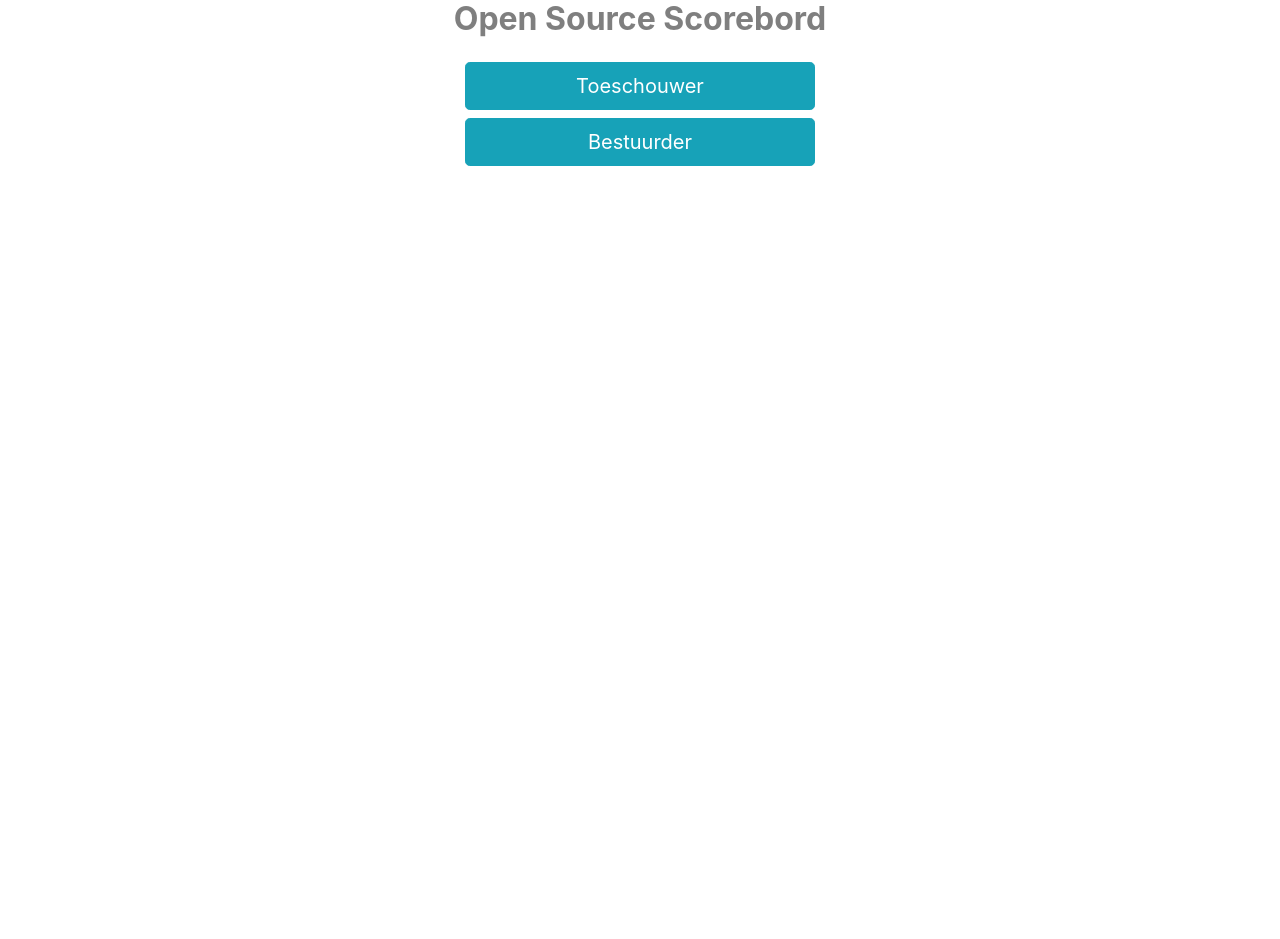
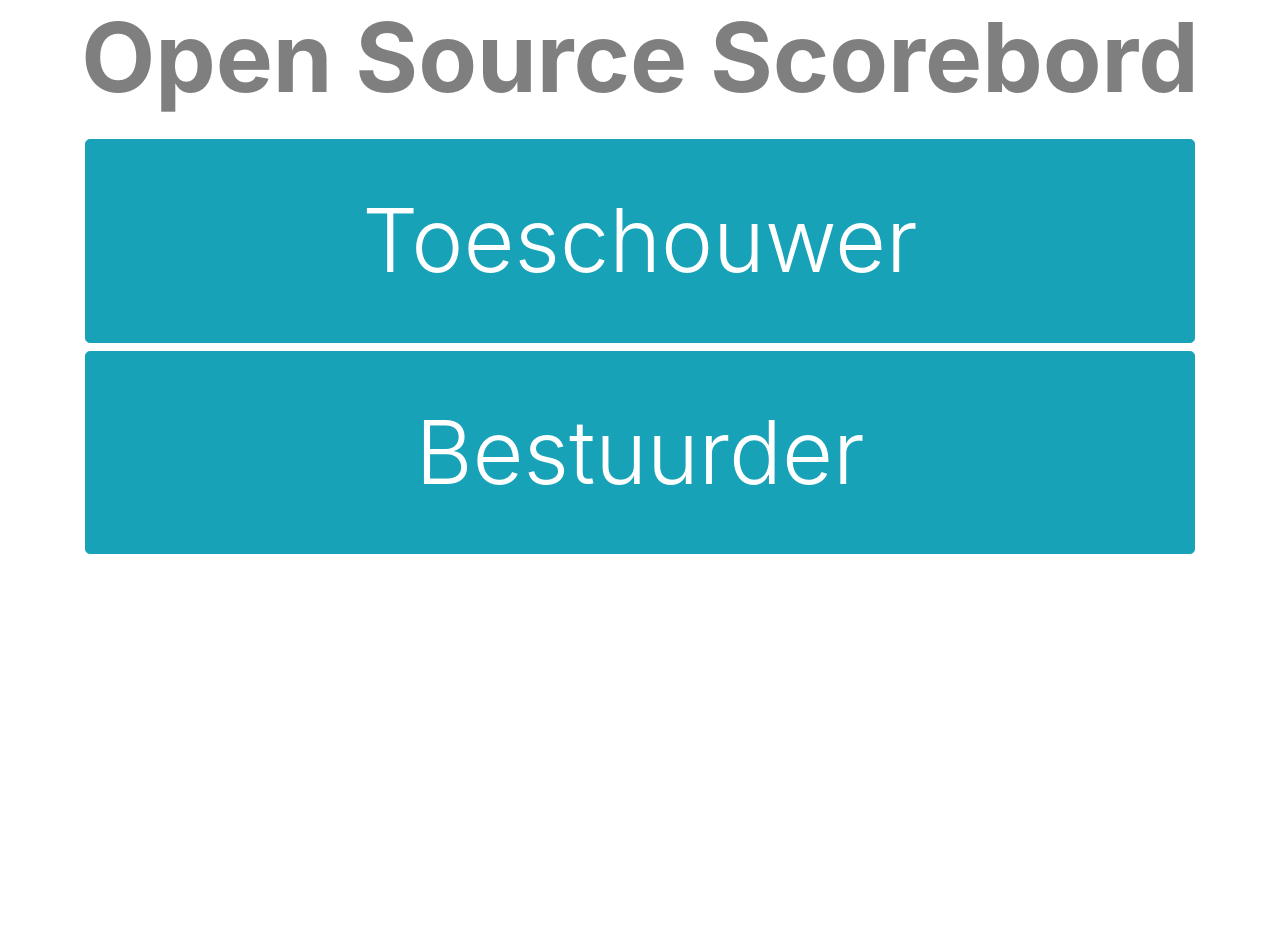
Before and after one commit to opensourcescorebord/Open-Source-Scorebord, a PHP site: page / in a window 1280 px wide. Before the commit the page ends 166 px from the top, so only its background shows below. Run offline with PHP 8.4, Linux system fonts and the light colour scheme.

Commit message:
graphical changes

```diff
--- a/index.php
+++ b/index.php
@@ -8,18 +8,16 @@
 <body>
 
 
-<h2 class="text-center font-weight-bold text-black-50 p-0 m-0">Open Source Scorebord</h2>
+<h2 class="text-center font-weight-bold text-black-50 p-0 m-0 display-1">Open Source Scorebord</h2>
 
 <br>
 
- <div class="container">
-	<div class="row">
-		<div class="col-sm">
-		</div>
-		<div class="col-sm">
+ <div class="container h-100">
+	<div class="row h-100">
+		<div class="col-12 text-center">
 			<form class="form-signin">
-				<a href="/Toeschouwer/Waitingroom.php" class="btn btn-lg btn-block btn-info" role="button">Toeschouwer</a>
-				<a href="/Bestuurder/Login.php" class="btn btn-lg btn-block btn-info" role="button">Bestuurder</a>
+				<a href="/Toeschouwer/Waitingroom.php" class="btn btn-lg btn-block btn-info py-5" role="button"><span class="align-self-center text-center display-2 my-5">Toeschouwer</span></a>
+				<a href="/Bestuurder/Login.php" class="btn btn-lg btn-block btn-info py-5" role="button"><span class="align-self-center text-center display-2 my-5">Bestuurder</span></a>
 			</form>
 		</div>
 		<div class="col-sm">
```
Also changed, not shown: Bestuurder/GameSettings.php (+10 -12 lines), Bestuurder/Login.php (+6 -7 lines), Bestuurder/Startgame.php (+9 -9 lines).
